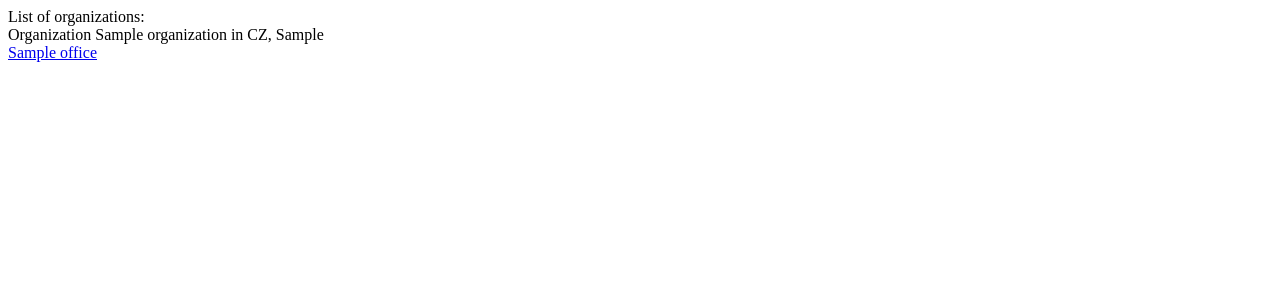
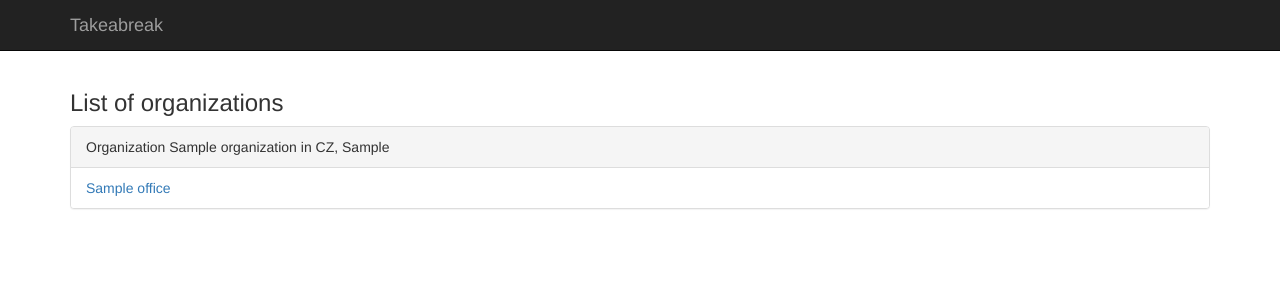
Before and after one commit to passick/TCO-hackathon-2015, a Django app: page /organizations/ in a window 1280 px wide. Shown: the top 300 px of the page. Run offline with Django 3.2, Linux system fonts and the light colour scheme; tables that the repository leaves empty hold one stand-in row (values such as "Sample post"); some libraries are stand-ins or nearby versions.

Commit message:
Add base template and modify Break model.

```diff
--- a/breaks/models.py
+++ b/breaks/models.py
@@ -9,5 +9,6 @@ class Break(models.Model):
     office = models.ForeignKey('offices.Office')
     duration = models.DurationField(default=timedelta())
     start_time = models.DateTimeField()
+    going = models.ManyToManyField(User, related_name="users_going")
 
 # Create your models here.
--- a/organizations/templates/organizations/list.html
+++ b/organizations/templates/organizations/list.html
@@ -1,8 +1,23 @@
-{% load bootstrap3 %}
-List of organizations:
+{% extends 'base.html' %}
+
+{% block content %}
+
+<h3>
+  List of organizations
+</h3>
 {% for org in object_list %}
-<div>Organization {{ org.name }} in {{ org.country }}, {{org.city}}</div>
-{% for office in org.office_set.all %}
-<div class="office"><a href="{% url 'office_info' office.pk %}"> {{ office.name }} </a></div>
+  <div class="panel panel-default">
+    <div class="panel-heading">
+      Organization {{ org.name }} in {{ org.country }}, {{org.city}}
+    </div>
+    <ul class="list-group">
+      {% for office in org.office_set.all %}
+        <li class="list-group-item">
+          <a href="{% url 'office_info' office.pk %}"> {{ office.name }} </a>
+        </li>
+      {% endfor %}
+    </ul>
+  </div>
 {% endfor %}
-{% endfor %}
+
+{% endblock %}
--- /dev/null
+++ b/static/css/main.css
@@ -0,0 +1 @@
+body { padding-top: 70px; }
--- a/takeabreak/settings.py
+++ b/takeabreak/settings.py
@@ -59,7 +59,7 @@ ROOT_URLCONF = 'takeabreak.urls'
 TEMPLATES = [
     {
         'BACKEND': 'django.template.backends.django.DjangoTemplates',
-        'DIRS': [],
+        'DIRS': ['templates'],
         'APP_DIRS': True,
         'OPTIONS': {
             'context_processors': [
@@ -104,3 +104,7 @@ USE_TZ = True
 # https://docs.djangoproject.com/en/1.8/howto/static-files/
 
 STATIC_URL = '/static/'
+STATICFILES_DIRS = (
+    os.path.join(BASE_DIR, "static"),
+    '/var/www/static/',
+)
--- /dev/null
+++ b/templates/base.html
@@ -0,0 +1,29 @@
+{% load staticfiles %}
+{% load bootstrap3 %}
+{% bootstrap_css %}
+{% bootstrap_javascript %}
+
+<html>
+  <head>
+    <link rel="stylesheet" href="{% static 'css/main.css' %}">
+  </head>
+  <body>
+    <nav class="navbar navbar-inverse navbar-fixed-top">
+      <div class="container">
+        <div class="navbar-header">
+          <a class="navbar-brand" href="#">Takeabreak</a>
+        </div>
+        <!--<div id="navbar" class="collapse navbar-collapse">-->
+          <!--<ul class="nav navbar-nav">-->
+            <!--<li class="active"><a href="#">Home</a></li>-->
+          <!--</ul>-->
+        <!--</div>-->
+      </div>
+    </nav>
+
+    <div class="container">
+        {% block content %}
+        {% endblock %}
+    </div>
+  </body>
+</html>
```
Also changed, not shown: offices/templates/offices/info.html (+19 -4 lines), breaks/migrations/0003_break_going.py (added).
